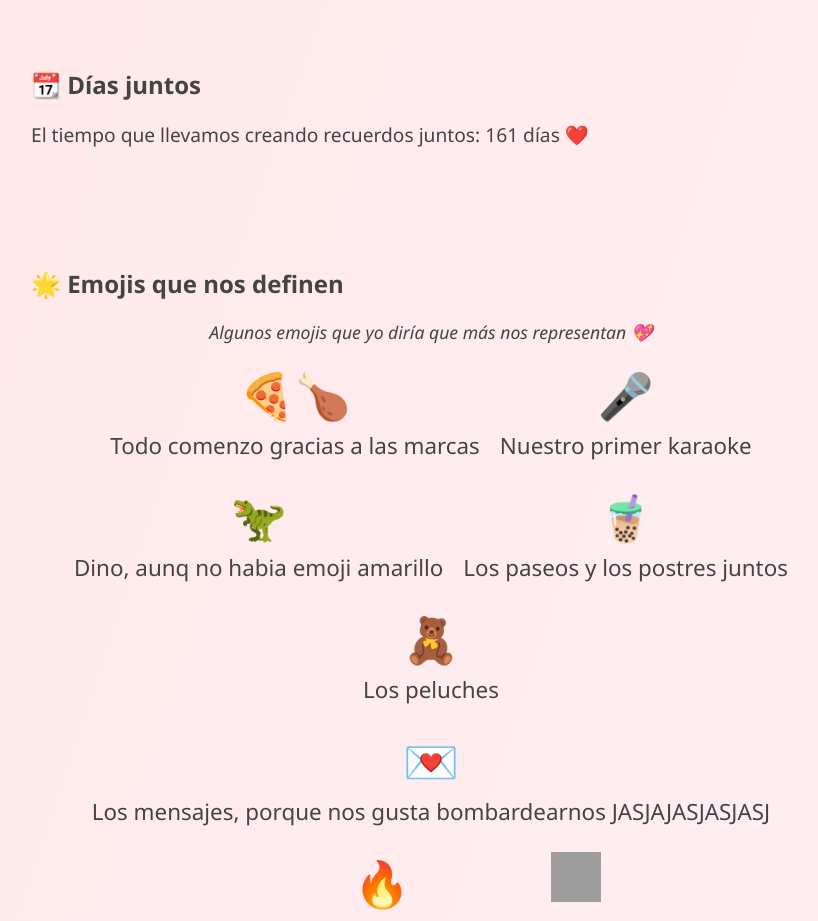
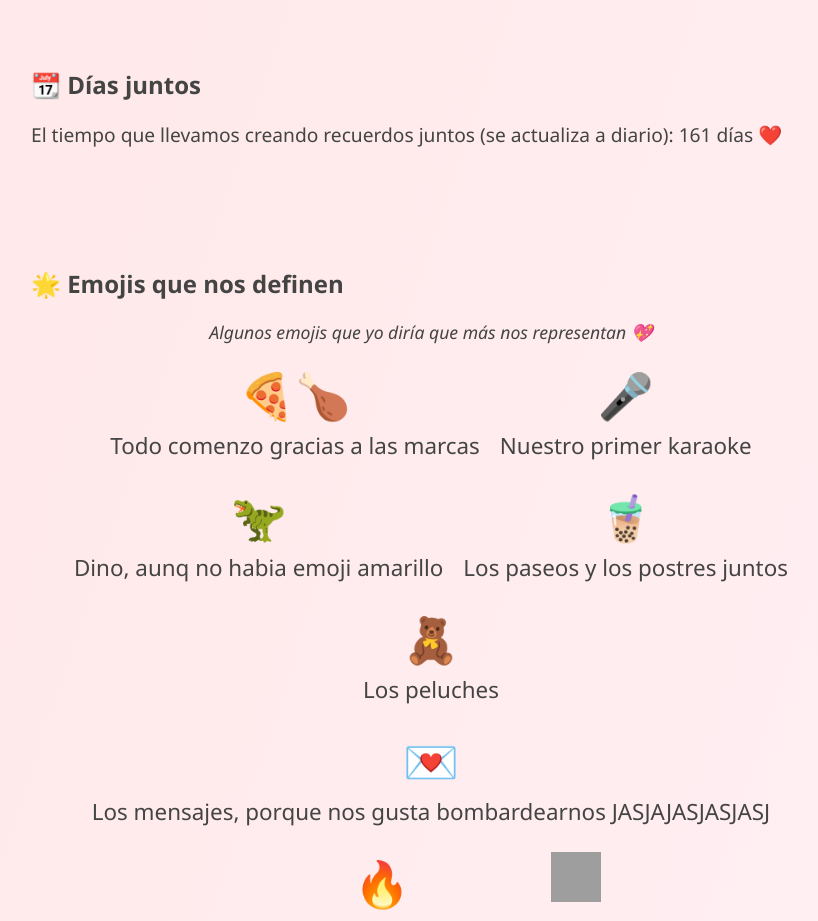
Before and after one commit to HLNicolas/hlnicolas.github.io, a plain HTML site: page nuestra historia juntos/index.html in a window 1280 px wide. Shown: the part 2480-3401 px from the top of the page, without its empty margins (209-1027 px from the left). Drawn offline with Linux system fonts and the light colour scheme; grey boxes are pictures that could not be loaded.

Commit message:
Update index.html

```diff
--- a/nuestra historia juntos/index.html
+++ b/nuestra historia juntos/index.html
@@ -370,7 +370,7 @@
 		<section>
 			<h2>📆 Días juntos</h2>
 			<p style="font-size: 1.2em">
-				El tiempo que llevamos creando recuerdos juntos:
+				El tiempo que llevamos creando recuerdos juntos (se actualiza a diario):
 				<span id="diasJuntos">...</span>
 				días ❤️
 			</p>
```
